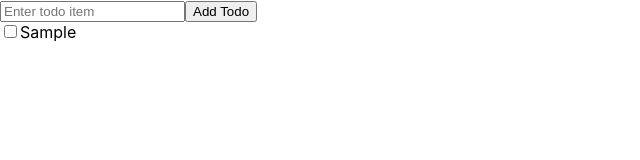
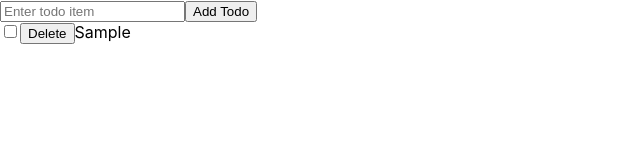
Before and after one commit to Hyllesen/react-todo-tdd, a React (Create React App) app: page / in a window 1280 px wide. Both pictures are taken after typing "Sample" into the empty fields and a click on the button "Add Todo". Shown: the top 160 px of the page, without its empty margins (0-640 px from the left). Built offline with nearby package versions, Linux system fonts and the light colour scheme.

Commit message:
Delete button test and implementation

```diff
--- a/src/App.js
+++ b/src/App.js
@@ -39,6 +39,14 @@ function App() {
               setTodos(newTodos);
             }}
           />
+          <button
+            onClick={() => {
+              const filteredTodos = todos.filter((t) => t.id !== todo.id);
+              setTodos(filteredTodos);
+            }}
+          >
+            Delete
+          </button>
           <span style={{ textDecoration: todo.done ? "line-through" : "" }}>
             {todo.title}
           </span>
```
Also changed, not shown: 2 other files (tests, documents, lock files or other folders).
